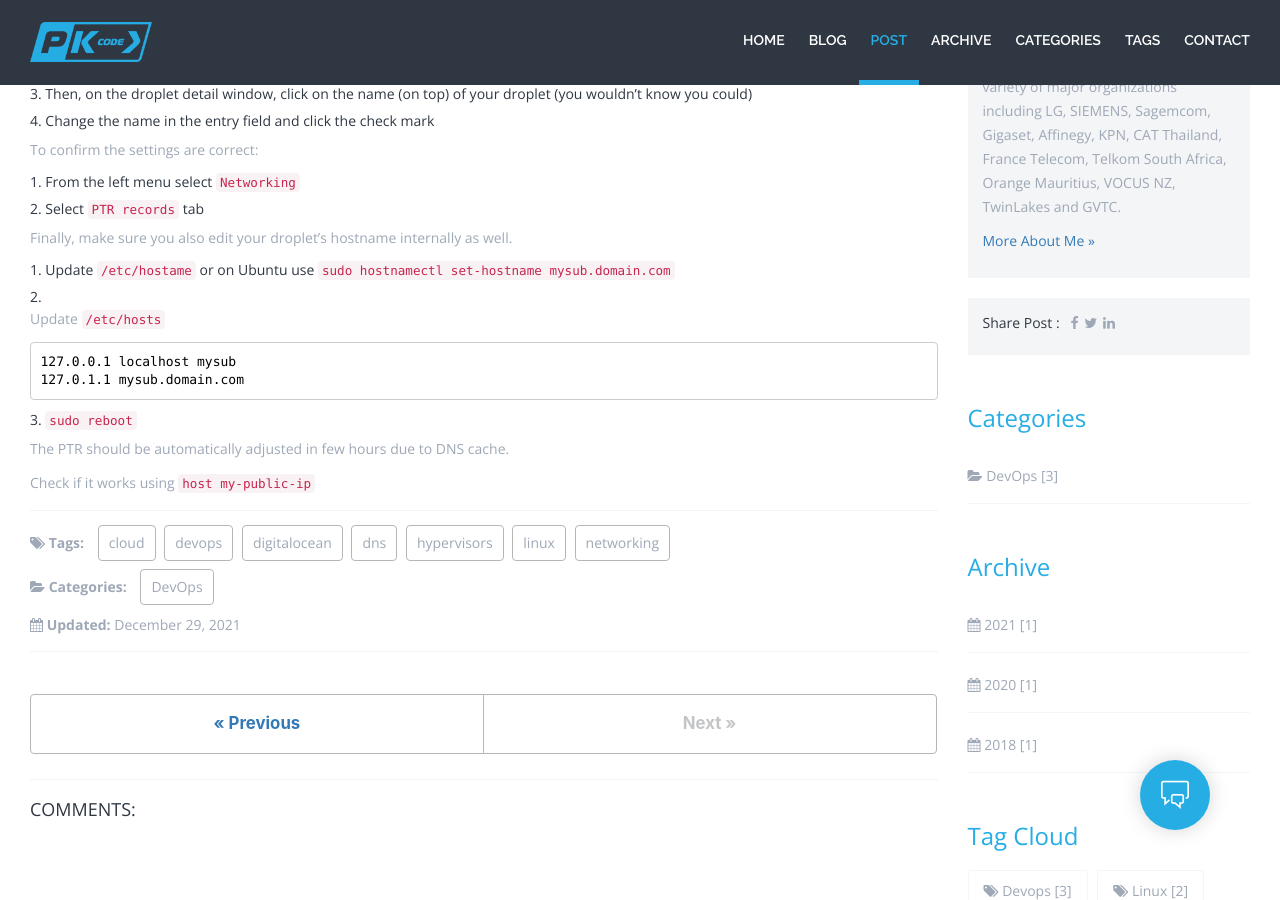
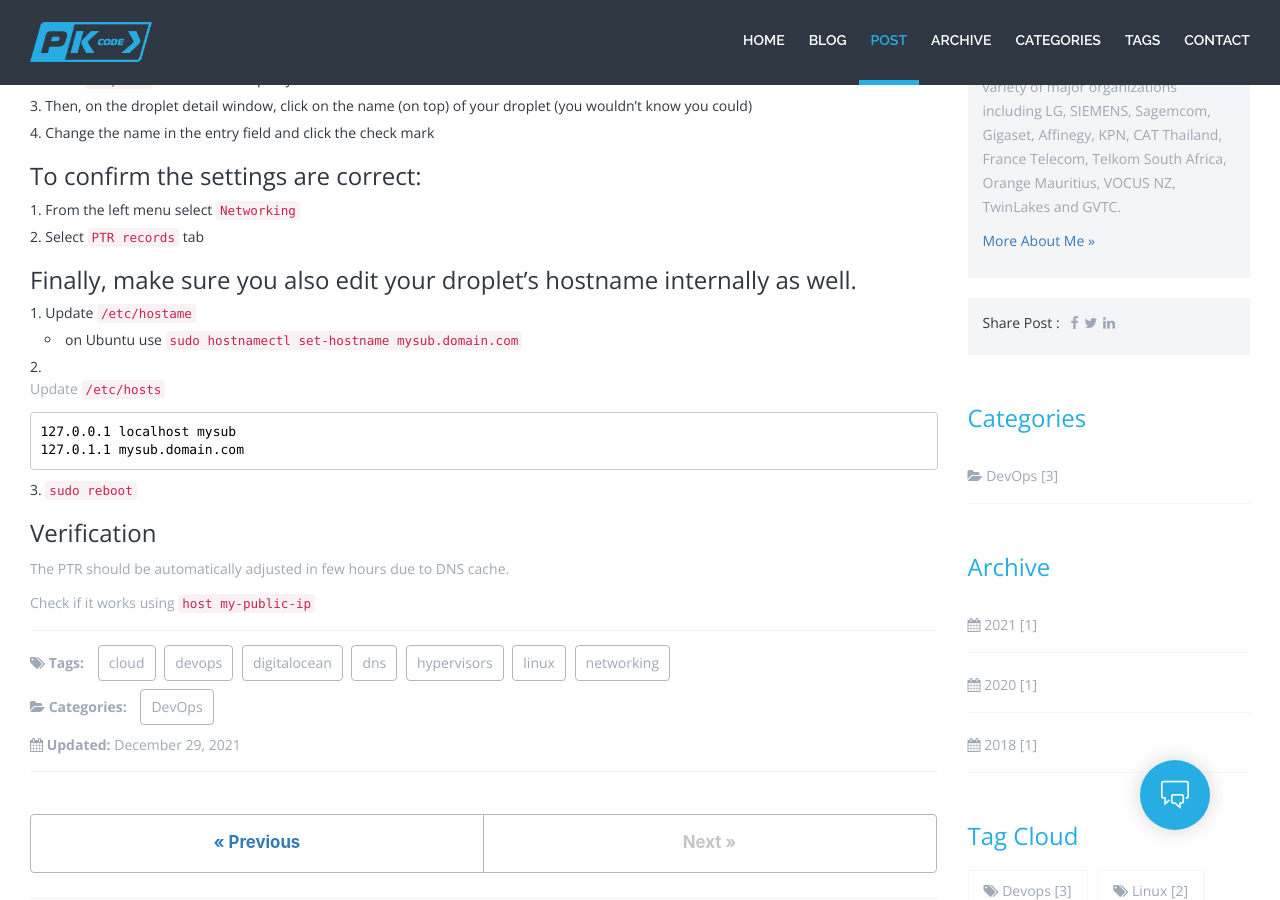
Before and after one commit to bitroniq/bitroniq.github.io, a Jekyll site: the page built from _posts/2021-12-29-how-to-update-reverse-dns-ptr-on-digitalocean.md, in a window 1280 px wide and 900 px high, scrolled down 942 px. Built offline with Jekyll 4.4.1, drawn with Linux system fonts in a browser that asks for light colours; comment, search, counter and statistics services are not loaded.

Commit message:
Refactore DO revDNS article

````diff
--- a/_posts/2021-12-29-how-to-update-reverse-dns-ptr-on-digitalocean.md
+++ b/_posts/2021-12-29-how-to-update-reverse-dns-ptr-on-digitalocean.md
@@ -46,7 +46,7 @@ it to DigitalOcean.
 The Reverse DNS is configured automatically from our end based on the droplet’s
 hostname.
 
-To rename your droplet via the control panel, do the following:
+### To rename your droplet via the control panel, do the following:
 
 1. Login to the Digital Ocean Control Panel
 2. Go to `Droplets` --> Click the droplet you want to rename
@@ -54,14 +54,15 @@ To rename your droplet via the control panel, do the following:
    of your droplet (you wouldn’t know you could)
 4. Change the name in the entry field and click the check mark
 
-To confirm the settings are correct:
+### To confirm the settings are correct:
 
 1. From the left menu select `Networking`
 2. Select `PTR records` tab
 
-Finally, make sure you also edit your droplet’s hostname internally as well.
+### Finally, make sure you also edit your droplet’s hostname internally as well.
 
-1. Update `/etc/hostame` or on Ubuntu use `sudo hostnamectl set-hostname mysub.domain.com`
+1. Update `/etc/hostame`
+   - on Ubuntu use `sudo hostnamectl set-hostname mysub.domain.com`
 2. Update `/etc/hosts`
 
    ```bash
@@ -71,6 +72,8 @@ Finally, make sure you also edit your droplet’s hostname internally as well.
 
 3. `sudo reboot`
 
+### Verification
+
 The PTR should be automatically adjusted in few hours due to DNS cache.
 
 Check if it works using `host my-public-ip`
````
